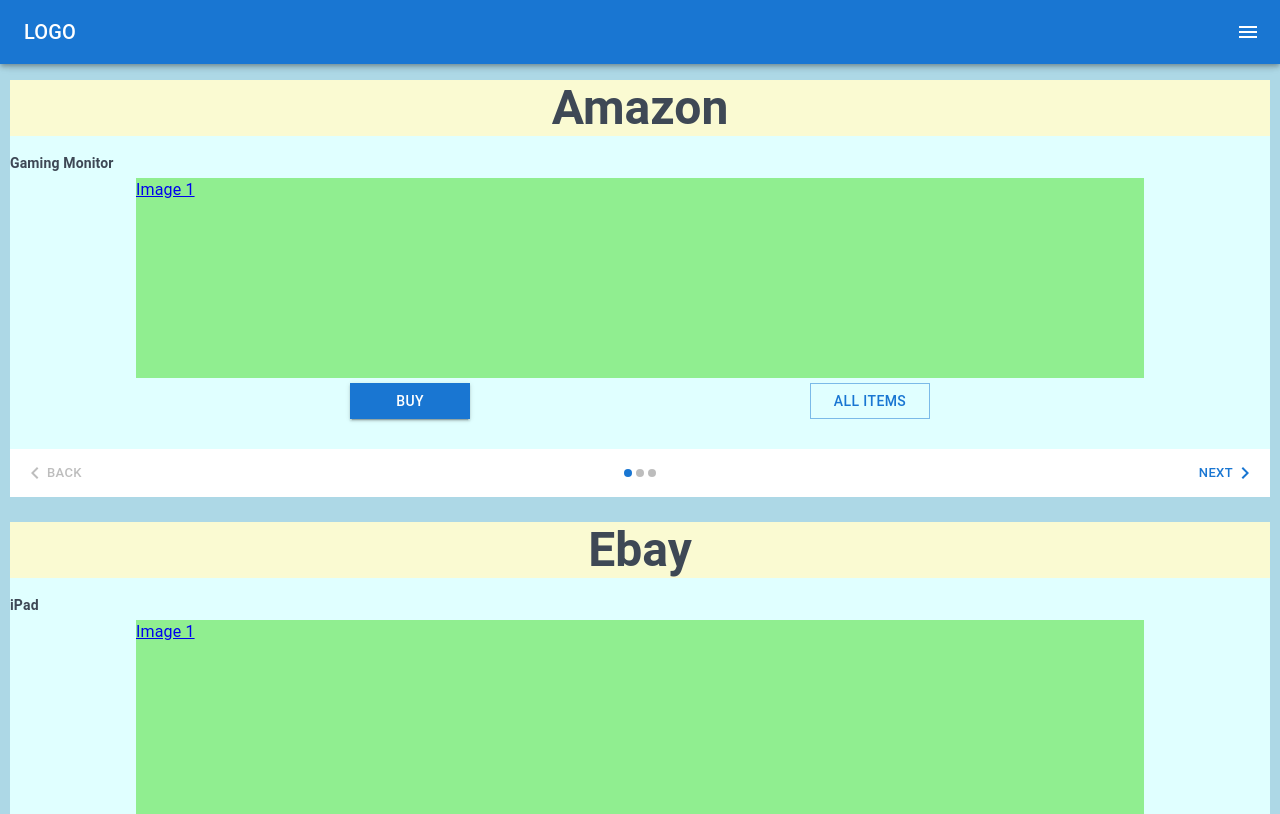
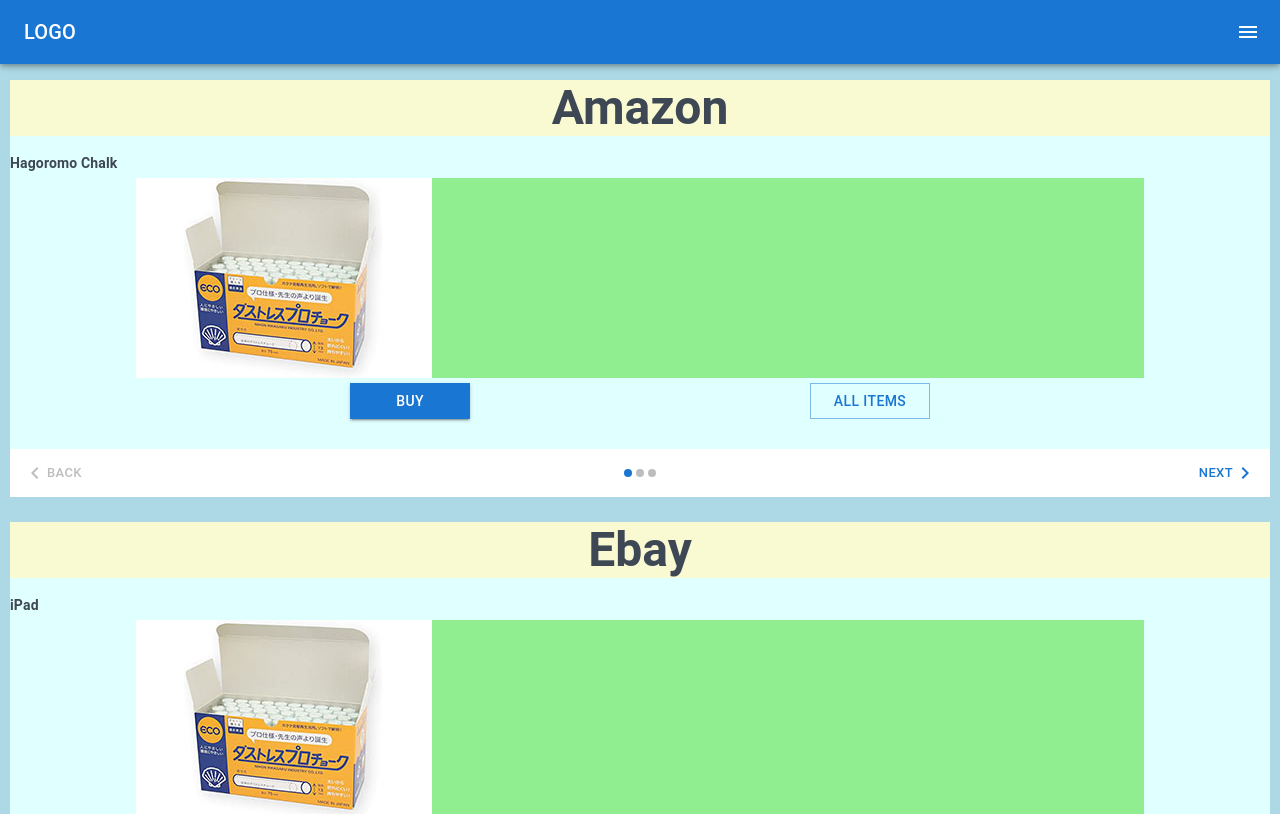
Before and after one commit to santiav4/niche-items, a React (Create React App) app: page / in a window 1280 px wide. Shown: the top 814 px of the page. Built offline with nearby package versions, Linux system fonts and the light colour scheme.

Commit message:
added dummy data to new egg store

```diff
--- a/src/components/AllItems.jsx
+++ b/src/components/AllItems.jsx
@@ -1,14 +1,15 @@
 import { useParams } from "react-router-dom";
 import { Box } from "@mui/material";
 import Typography from "@mui/material/Typography";
-import { AMAZON_ITEMS } from "../data";
+import { AMAZON_ITEMS, STORES_INFO } from "../data";
 const AllItems = () => {
     let { id } = useParams();
     console.log(useParams());
+    let store = STORES_INFO.filter((store) => store.store.includes(id))[0];
+    console.log(store);
     return (
         <Box
             sx={{
-                height: "100vh",
                 backgroundColor: "lightcoral",
                 padding: "0 10px",
             }}>
@@ -30,28 +31,35 @@ const AllItems = () => {
                     justifyContent: "space-between",
                     flexWrap: "wrap",
                 }}>
-                {AMAZON_ITEMS.map((item) => (
+                {store.allItems.map((item) => (
                     <Box
+                        key={item.id}
                         sx={{
                             border: "1px solid black",
                             width: "180px",
                             marginBottom: "10px",
                         }}>
                         <Box
-                            sx={{ border: "1px solid black", height: "200px" }}>
-                            Image
+                            sx={{ border: "1px solid black", height: "120px" }}>
+                            <Box
+                                sx={{
+                                    backgroundSize: "100%,100%",
+                                    backgroundRepeat: "no-repeat",
+                                    backgroundImage: `url(${item.image})`,
+                                    height: "100%",
+                                }}></Box>
                         </Box>
                         <Typography
                             variant="subtitle1"
                             component="div"
                             gutterBottom>
-                            Name
+                            {item.name}
                         </Typography>
                         <Typography
                             variant="subtitle1"
                             component="div"
                             gutterBottom>
-                            Price
+                            Price: ${item.price}
                         </Typography>
                     </Box>
                 ))}
--- a/src/components/ItemPage.jsx
+++ b/src/components/ItemPage.jsx
@@ -28,6 +28,7 @@ const ItemPage = ({ storeName }) => {
                 <Typography variant="h6" component="div" gutterBottom>
                     <Link
                         sx={{ textDecoration: "none", color: "inherit" }}
+                        target="_blank"
                         href={store.homePage}>
                         {storeName}
                     </Link>
@@ -53,12 +54,19 @@ const ItemPage = ({ storeName }) => {
             <Box
                 sx={{
                     border: "1px solid black",
-                    width: "100%",
+                    width: "296px",
                     height: "200px",
                     backgroundColor: "lightseagreen",
-                    marginBottom: "25px",
+                    whiteSpace: "nowrap",
+                    overflow: "hidden",
+                    textOverflow: "ellipsis",
+                    margin: "0 auto 25px auto",
                 }}>
-                {store.image}
+                <img
+                    style={{ height: "100%", width: "100%" }}
+                    src={store.image[0][0]}
+                    alt=""
+                />
             </Box>
             <Divider />
             <Box sx={{ marginBottom: "25px" }}>
--- a/src/components/StorePreviewItems.jsx
+++ b/src/components/StorePreviewItems.jsx
@@ -59,7 +59,11 @@ const StorePreviewItems = ({ store, handleStoreId }) => {
                             backgroundColor: "lightgreen",
                             margin: "0 auto 5px auto",
                         }}>
-                        {store.image[sliderStep]}
+                        <img
+                            style={{ height: "100%" }}
+                            src={store.image[sliderStep][0]}
+                            alt=""
+                        />
                     </Box>
                 </RouterLink>
                 <Box
--- a/src/components/StyledComponents.jsx
+++ b/src/components/StyledComponents.jsx
@@ -3,6 +3,6 @@ import Box from "@mui/material/Box";
 
 export const AppBox = styled(Box)(() => ({
     backgroundColor: "lightblue",
-    height: "100%",
     color: "#3e4855",
+    overflowX: "hidden",
 }));
--- a/src/data.js
+++ b/src/data.js
@@ -1,16 +1,62 @@
+import hagoromo1 from "./images/hagoromo1.jpeg";
+import hagoromo2 from "./images/hagoromo2.jpg";
 export const STORES_INFO = [
     {
         id: 0,
         store: "Amazon",
         homePage: "https://www.amazon.com/",
-        itemName: ["Gaming Monitor", "CPU", "Graphics Card"],
-        itemRoute: ["gamingMonitor", "cpu", "graphicsCard"],
+        itemName: ["Hagoromo Chalk", "CPU", "Graphics Card"],
+        allItems: [
+            {
+                id: 0,
+                name: "Hagaromo Chalk",
+                price: 10,
+                image: hagoromo1,
+            },
+            {
+                id: 1,
+                name: "Hagaromo Chalk",
+                price: 10,
+                image: hagoromo1,
+            },
+            {
+                id: 2,
+                name: "Hagaromo Chalk",
+                price: 10,
+                image: hagoromo1,
+            },
+            {
+                id: 3,
+                name: "Hagaromo Chalk",
+                price: 10,
+                image: hagoromo1,
+            },
+            {
+                id: 4,
+                name: "Hagaromo Chalk",
+                price: 10,
+                image: hagoromo1,
+            },
+            {
+                id: 5,
+                name: "Hagaromo Chalk",
+                price: 10,
+                image: hagoromo1,
+            },
+            {
+                id: 6,
+                name: "Hagaromo Chalk",
+                price: 10,
+                image: hagoromo1,
+            },
+        ],
+        itemRoute: ["hagoromo-chalk", "cpu", "graphicsCard"],
         price: [10, 20, 30],
-        image: ["Image 1", "Image 2", "Image 3"],
+        image: [[hagoromo1, hagoromo2], [hagoromo2, hagoromo1], "Image 3"],
         description:
             "Lorem ipsum dolor sit amet consectetur adipisicing elit. Blanditiis quos cumque obcaecati aspernatur assumenda ipsam, voluptatibus aliquid nam omnis eveniet iure facilis esse eaque non quasi voluptatem quae repudiandae exercitationem.",
         link: [
-            "https://www.amazon.com/-/es/Edred%C3%B3n-relleno-hipoalerg%C3%A9nico-costuras-cuadros/dp/B07SFM6NXZ/ref=sr_1_1?qid=1656419943&sr=8-1",
+            "https://www.amazon.com/HAGOROMO-Fulltouch-Color-Chalk-White/dp/B01HDNUXBW?th=1",
             "https://www.amazon.com/Amazon-Basics-Bater%C3%ADa-alcalina-23A/dp/B07GNMFLKH?ref_=ast_sto_dp&th=1&psc=1",
             "https://www.amazon.com/SBD85WD/dp/B06X6H2WF7?ref_=ast_sto_dp&th=1",
         ],
@@ -20,9 +66,35 @@ export const STORES_INFO = [
         store: "Ebay",
         homePage: "https://www.ebay.com/",
         itemName: ["iPad", "iPhone", "MAC Book Pro"],
+        allItems: [
+            {
+                id: 0,
+                name: "Hagaromo Chalk",
+                price: 10,
+                image: hagoromo1,
+            },
+            {
+                id: 1,
+                name: "Hagaromo Chalk",
+                price: 10,
+                image: hagoromo1,
+            },
+            {
+                id: 2,
+                name: "Hagaromo Chalk",
+                price: 10,
+                image: hagoromo1,
+            },
+            {
+                id: 3,
+                name: "Hagaromo Chalk",
+                price: 10,
+                image: hagoromo1,
+            },
+        ],
         itemRoute: ["iPad", "iPhone", "MACBookPro"],
         price: [40, 50, 60],
-        image: ["Image 1", "Image 2", "Image 3"],
+        image: [[hagoromo1], "Image 2", "Image 3"],
         description:
             "Lorem ipsum dolor sit amet consectetur adipisicing elit. Blanditiis quos cumque obcaecati aspernatur assumenda ipsam, voluptatibus aliquid nam omnis eveniet iure facilis esse eaque non quasi voluptatem quae repudiandae exercitationem.",
         link: [
@@ -36,9 +108,35 @@ export const STORES_INFO = [
         store: "NewEgg",
         homePage: "https://www.newegg.com/",
         itemName: ["Gaming Chair", "Desktop", "Headphones"],
+        allItems: [
+            {
+                id: 0,
+                name: "Hagaromo Chalk",
+                price: 10,
+                image: hagoromo1,
+            },
+            {
+                id: 1,
+                name: "Hagaromo Chalk",
+                price: 10,
+                image: hagoromo1,
+            },
+            {
+                id: 2,
+                name: "Hagaromo Chalk",
+                price: 10,
+                image: hagoromo1,
+            },
+            {
+                id: 3,
+                name: "Hagaromo Chalk",
+                price: 10,
+                image: hagoromo1,
+            },
+        ],
         itemRoute: ["gamingChair", "Desktop", "Headphones"],
         price: [70, 80, 90],
-        image: ["Image 1", "Image 2", "Image 3"],
+        image: [[hagoromo1, hagoromo2], "Image 2", "Image 3"],
         description:
             "Lorem ipsum dolor sit amet consectetur adipisicing elit. Blanditiis quos cumque obcaecati aspernatur assumenda ipsam, voluptatibus aliquid nam omnis eveniet iure facilis esse eaque non quasi voluptatem quae repudiandae exercitationem.",
         link: [
```
Also changed, not shown: src/images/hagoromo1.jpeg (added), src/images/hagoromo2.jpg (added).
